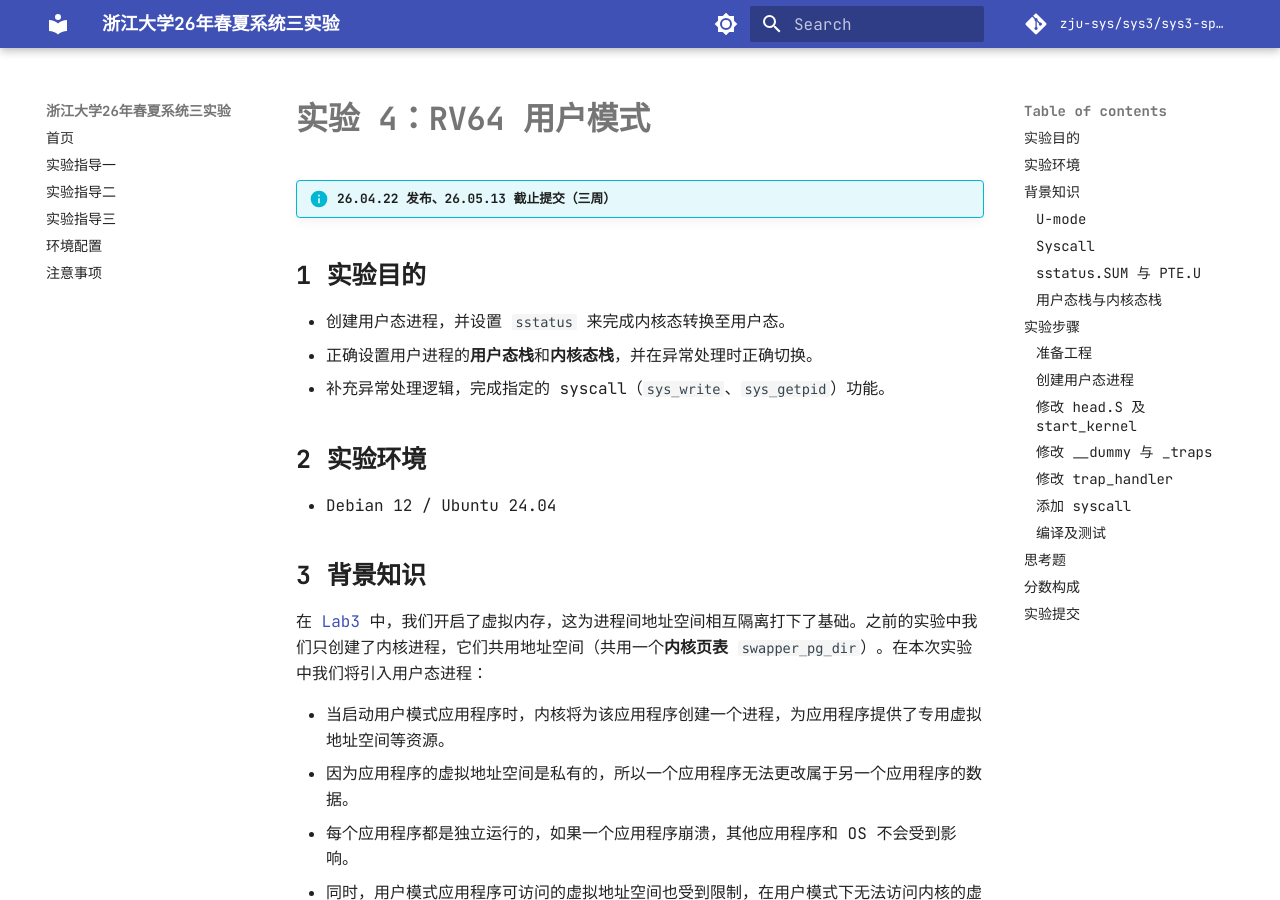
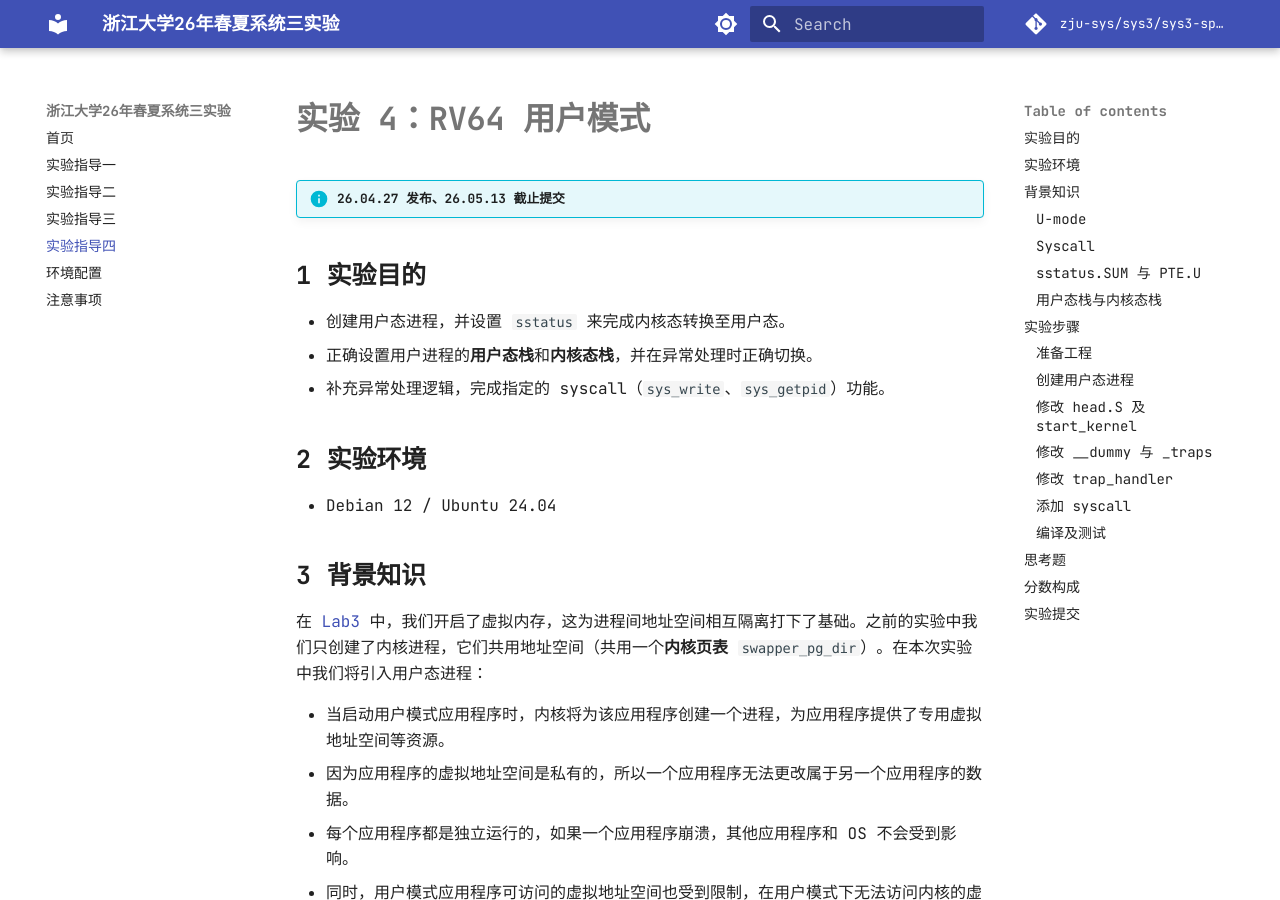
Before and after one commit to ZZC071212/computer_system, an MkDocs documentation site: the page built from docs/lab4.md, in a window 1280 px wide and 900 px high. Built offline with MkDocs 1.6.1 and Material for MkDocs 9.7.7, drawn with Linux system fonts in a browser that asks for light colours; some of the changed text lies outside the part shown.

Commit message:
chore: release lab4

```diff
--- a/docs/lab4.md
+++ b/docs/lab4.md
@@ -6,7 +6,7 @@ code {
 
 # 实验 4：RV64 用户模式
 
-!!! info "26.04.22 发布、26.05.13 截止提交（三周）"
+!!! info "26.04.27 发布、26.05.13 截止提交"
 
 ## 实验目的
 
--- a/mkdocs.yml
+++ b/mkdocs.yml
@@ -35,7 +35,7 @@ nav:
   - 实验指导一: lab1.md
   - 实验指导二: lab2.md
   - 实验指导三: lab3.md
-  # - 实验指导四: lab4.md
+  - 实验指导四: lab4.md
   # - 实验指导五: lab5.md
   # - 实验指导六: lab6.md
   # - Xpart 指导: xpart.md
```
